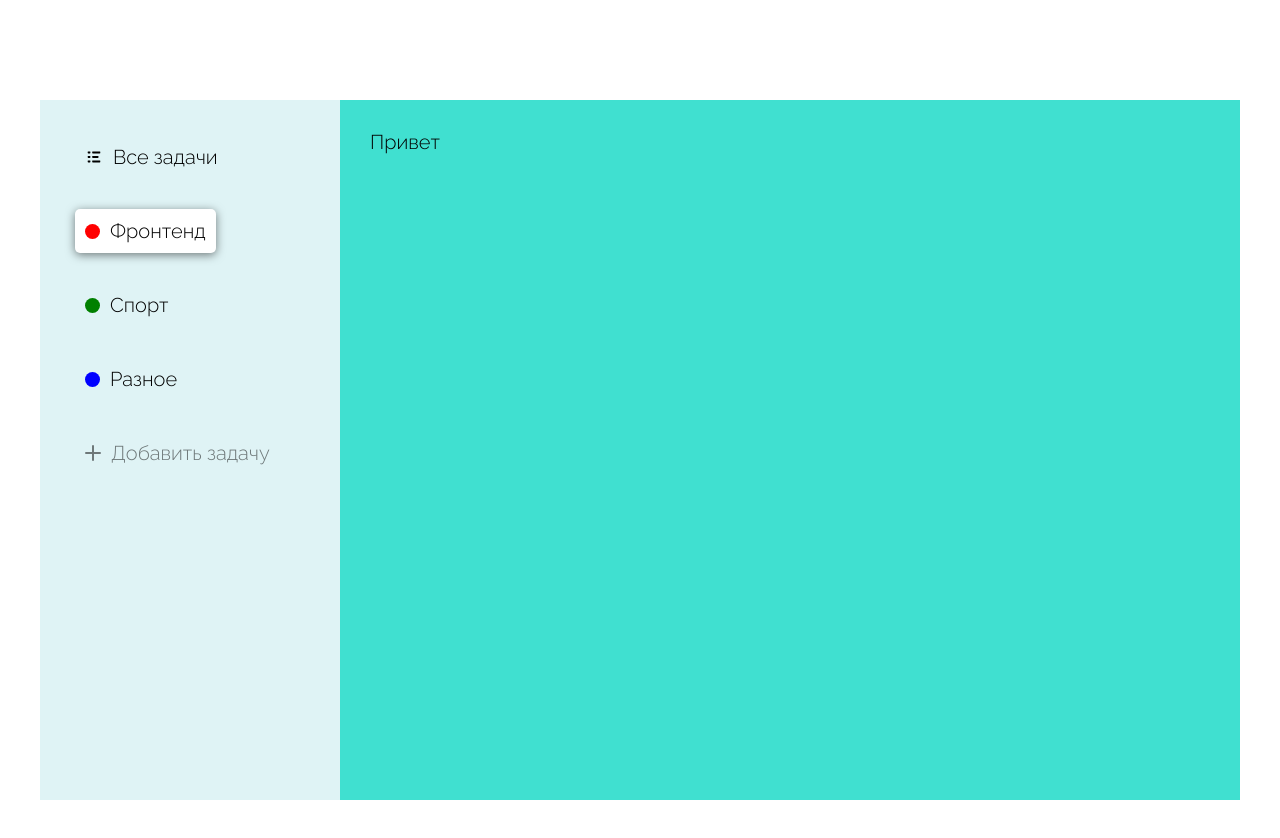
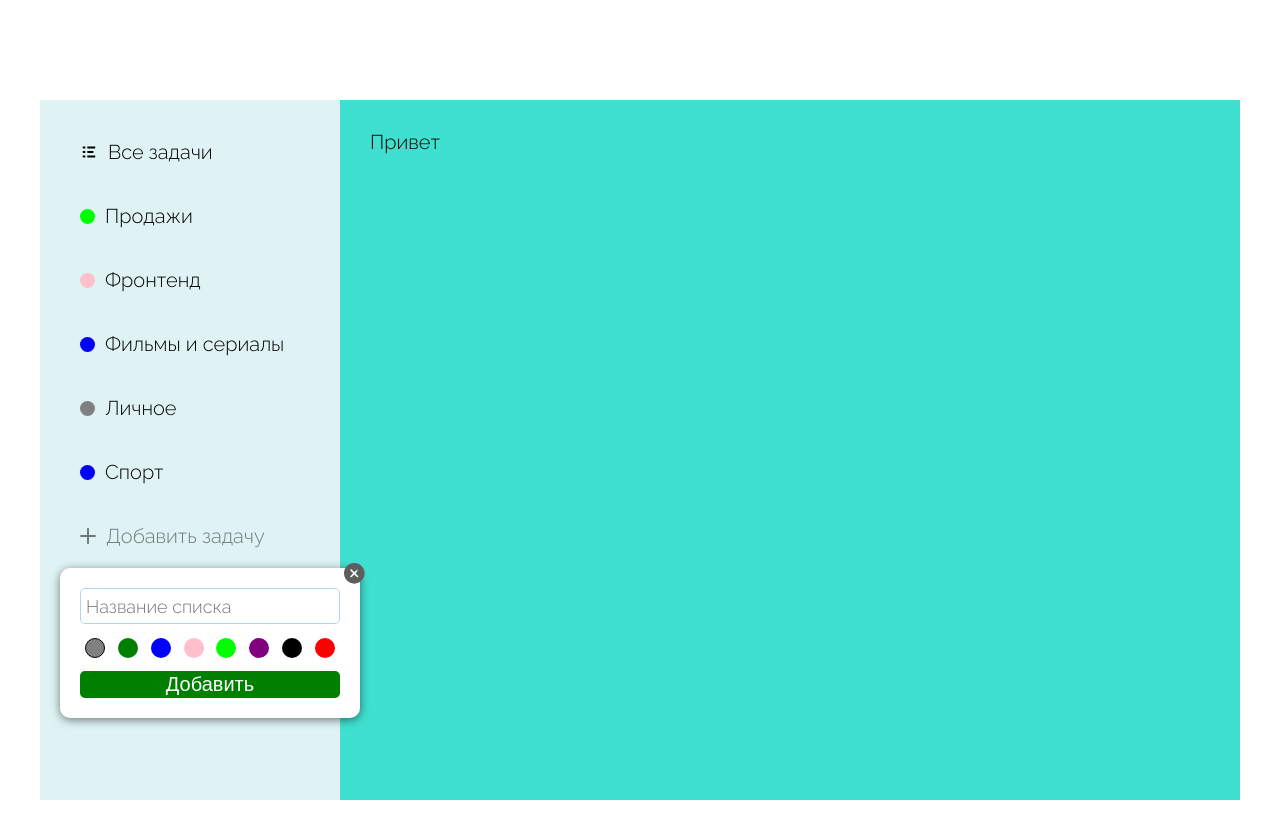
Before and after one commit to NickGrinkov/todo-react, a React (Create React App) app: page / in a window 1280 px wide. Both pictures are taken after a click on the item "Добавить задачу". Shown: the top 838 px of the page. Built offline with nearby package versions, Linux system fonts and the light colour scheme; the HTML template or start-up script is replaced by a standard one.

Commit message:
fixed button "Add task"

```diff
--- a/src/App.js
+++ b/src/App.js
@@ -1,21 +1,34 @@
-import './App.scss';
+import { useState } from 'react';
 import List from './Components/List/List';
 import AddButton from './Components/AddButtton/AddButton';
 import TasksButton from './Components/TasksButton/TasksButton';
+
+import './App.scss';
 
 import DB from './assets/db.json';
 
 function App() {
 
+const [lists, setLists] = useState(
+  DB.lists.map(item => {
+    item.color = DB.colors.filter(color => color.id === item.colorId)[0].name;
+    return item
+}))
+
+function onAddList(obj) {
+  const newList = [
+    ...lists,
+    obj
+  ];
+  setLists(newList)
+}
+
   return (
     <div className="todo">
       <div className="todo_sidebar">
         <TasksButton/>
-        <List items= {[
-          {id: 2, color: 'red', name: 'Фронтенд', active: true},
-          {id: 3, color: 'green', name: 'Спорт'},
-          {id: 4, color: 'blue', name: 'Разное'}]}/>
-        <AddButton colors={DB.colors}/>
+        <List isRemovable items={lists}/>
+        <AddButton onAdd={onAddList} colors={DB.colors}/>
       </div>
       <div className="todo_main">
         Привет
--- a/src/App.scss
+++ b/src/App.scss
@@ -6,11 +6,6 @@
     list-style: none;
     font-size: 20px;
     box-sizing: border-box;
-}
-
-.active {
-    background: white;
-    box-shadow: 0px 2px 10px rgba(0, 0, 0, 0.5);
 }
 
 
--- a/src/Components/AddButtton/AddButton.jsx
+++ b/src/Components/AddButtton/AddButton.jsx
@@ -6,17 +6,31 @@ import './AddButton.scss';
 import closeSvg from '../../assets/img/close.svg'
 
 
-function AddButton({colors}) {
-  const [visiblePopup, setvisiblePopup] = useState(true);
+function AddButton({colors, onAdd}) {
+  const [visiblePopup, setvisiblePopup] = useState(false);
+  let [inputValue, setInputValue] = useState('');
+  const [selectedColor, setSelectedColor] = useState(colors[0].id)
 
-  function showPopup() {
+  const addList = () => {
+    if(inputValue === '') {
+      alert('Введите название списка')
+    } else {
+      const color = colors.filter(color => color.id === selectedColor)[0].name
+        onAdd({id: Math.random(), name: inputValue, color: color})
+    }
+    closePopup()
+  }
+
+  function closePopup() {
     setvisiblePopup(!visiblePopup)
+    setInputValue('')
+    setSelectedColor(colors[0].id)
   }
 
   return (
     <div className="add_list_item">
       <List
-        click={showPopup}
+        click={closePopup}
         items={[
           {
             id: 5,
@@ -51,16 +65,20 @@ function AddButton({colors}) {
      {
       visiblePopup &&
       <div className="add_popup">
-        <img onClick={() => showPopup()} className="add_popup_close" src={closeSvg} alt="close" />
-        <input className="input" type="text" placeholder="Название списка"/>
+        <img onClick={closePopup} className="add_popup_close" src={closeSvg} alt="close" />
+        <input onChange={(e) => setInputValue(e.target.value)} value={inputValue} className="input" type="text" placeholder="Название списка"/>
         <div className="add_popup_colors">
           <ul className="add_popup_list">
             {
-              colors.map(color => <Circle key={color.id} color={color.name}/>)
+              colors.map(color => <Circle
+                onClick={() => setSelectedColor(color.id)}
+                className={selectedColor === color.id ? 'active' : ''}
+                key={color.id}
+                color={color.name}/>)
             }
           </ul>
         </div>
-        <button className="button">Добавить</button>
+        <button onClick={addList} className="button">Добавить</button>
       </div>
      }
     </div>
--- a/src/Components/AddButtton/AddButton.scss
+++ b/src/Components/AddButtton/AddButton.scss
@@ -5,6 +5,10 @@
             opacity: 1;
         }
     }
+}
+
+.active {
+    border: 1px solid black;
 }
 
 .add_popup {
--- a/src/Components/Circle/Circle.jsx
+++ b/src/Components/Circle/Circle.jsx
@@ -1,6 +1,6 @@
 import React from 'react';
 import './Circle.scss';
 
-const Circle = ({color}) => <i className={`circle circle-${color}`}></i>
+const Circle = ({color, className, onClick}) => <i onClick={onClick} className={`circle circle-${color} ${className}`}></i>
 
 export default Circle;
--- a/src/Components/Circle/Circle.scss
+++ b/src/Components/Circle/Circle.scss
@@ -4,6 +4,7 @@
     border-radius: 50%;
     display: inline-flex;
     margin: 0;
+    border: 2px solid transparent;
     &-green {
         background-color: green;
     }
@@ -28,4 +29,7 @@
     &-black {
         background-color: black;
     }
+    &.active {
+        border: 1.5px solid black;
+    }
 }
--- a/src/Components/List/List.jsx
+++ b/src/Components/List/List.jsx
@@ -1,8 +1,16 @@
 import React from "react";
+import {useState} from 'react'
 import './List.scss';
 import Circle from "../Circle/Circle";
+import close from '../../assets/img/remove.svg'
 
-function List({ items, click }) {
+function List({ items, click, isRemovable }) {
+  const [closeBtn, setCloseBtn] = useState(true)
+
+  function removeItem() {
+    setCloseBtn(!closeBtn)
+  }
+
 
   return (
     <ul onClick={click} className="todo_list">
@@ -14,6 +22,9 @@ function List({ items, click }) {
               }
           </i>
           <span>{item.name}</span>
+          {
+            isRemovable &&  <img onClick={() => removeItem} className="todo_item_close" src={close} alt="close" />
+          }
         </li>
       ))}
     </ul>
--- a/src/Components/List/List.scss
+++ b/src/Components/List/List.scss
@@ -2,21 +2,36 @@
     display: flex;
     flex-direction: column;
     justify-content: space-between;
-}
+    width: 100%;
+    box-sizing: border-box;
     .todo_item {
+        position: relative;
         display: flex;
         align-items: center;
         justify-content: flex-start;
         padding: 10px;
         border-radius: 5px;
         cursor: pointer;
-    margin: 15px;
+        margin: 10px;
         span {
             margin-left: 10px;
+            flex: 1;
         }
         i {
             display: flex;
             align-items: center;
             justify-content: center;
         }
+        &:hover {
+            background-color: rgba(255,255,255, 0.5)
         }
+        &:hover .todo_item_close {
+            opacity: 0.5;
+        }
+        &_close {
+            position: absolute;
+            right: 10px;
+            opacity: 0;
+        }
+    }
+}
--- a/src/assets/db.json
+++ b/src/assets/db.json
@@ -16,24 +16,14 @@
       "colorId": 3
     },
     {
-      "id": 4,
-      "name": "Книги",
-      "colorId": 2
-    },
-    {
       "id": 5,
       "name": "Личное",
       "colorId": 1
     },
     {
+      "id": 6,
       "name": "Спорт",
-      "colorId": 3,
-      "id": 6
-    },
-    {
-      "name": "Курс по ReactJS ToDo",
-      "colorId": 7,
-      "id": 7
+      "colorId": 3
     }
   ],
   "tasks": [
```
Lines whose indentation alone changed are shown as unchanged.
